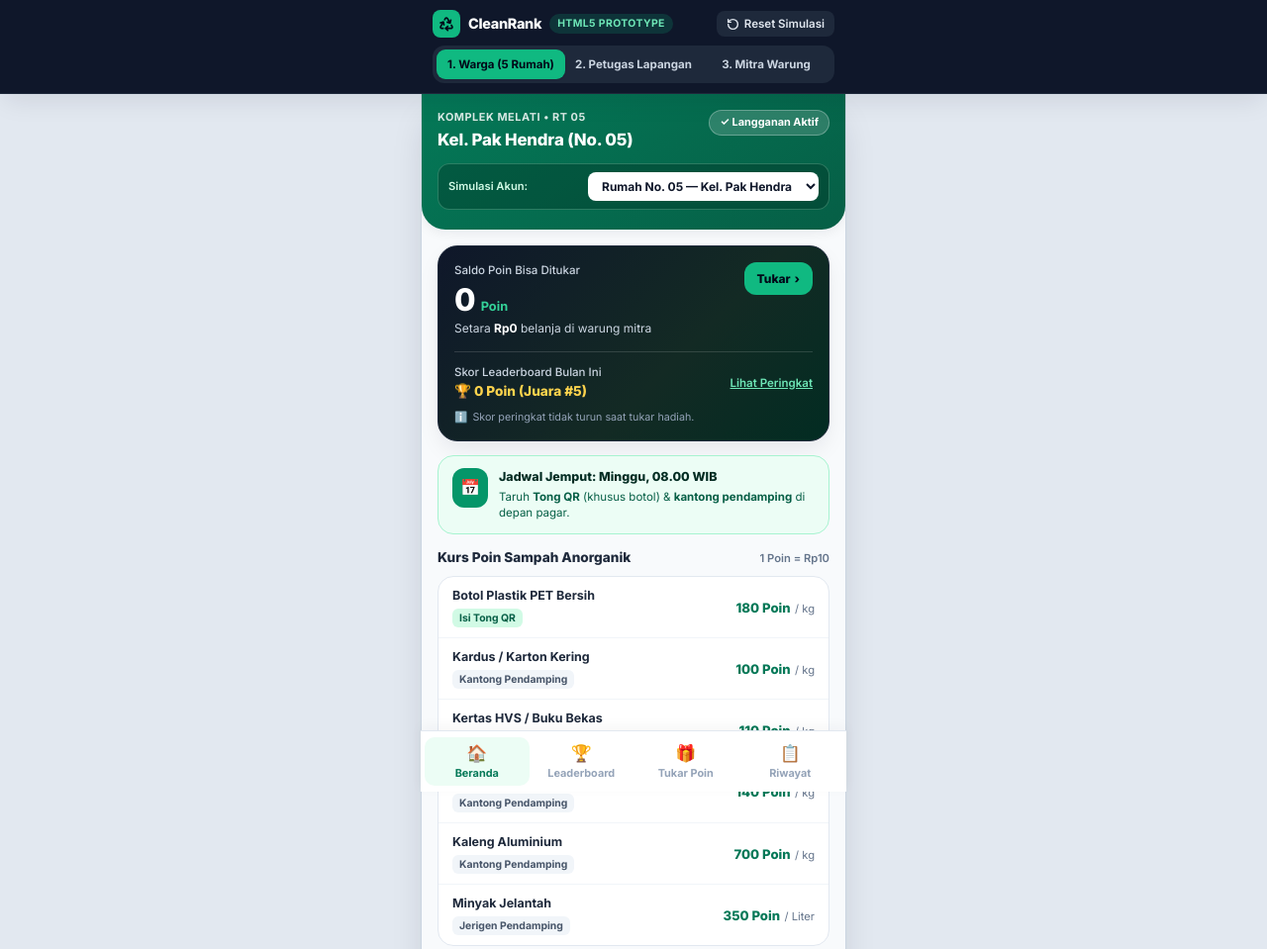
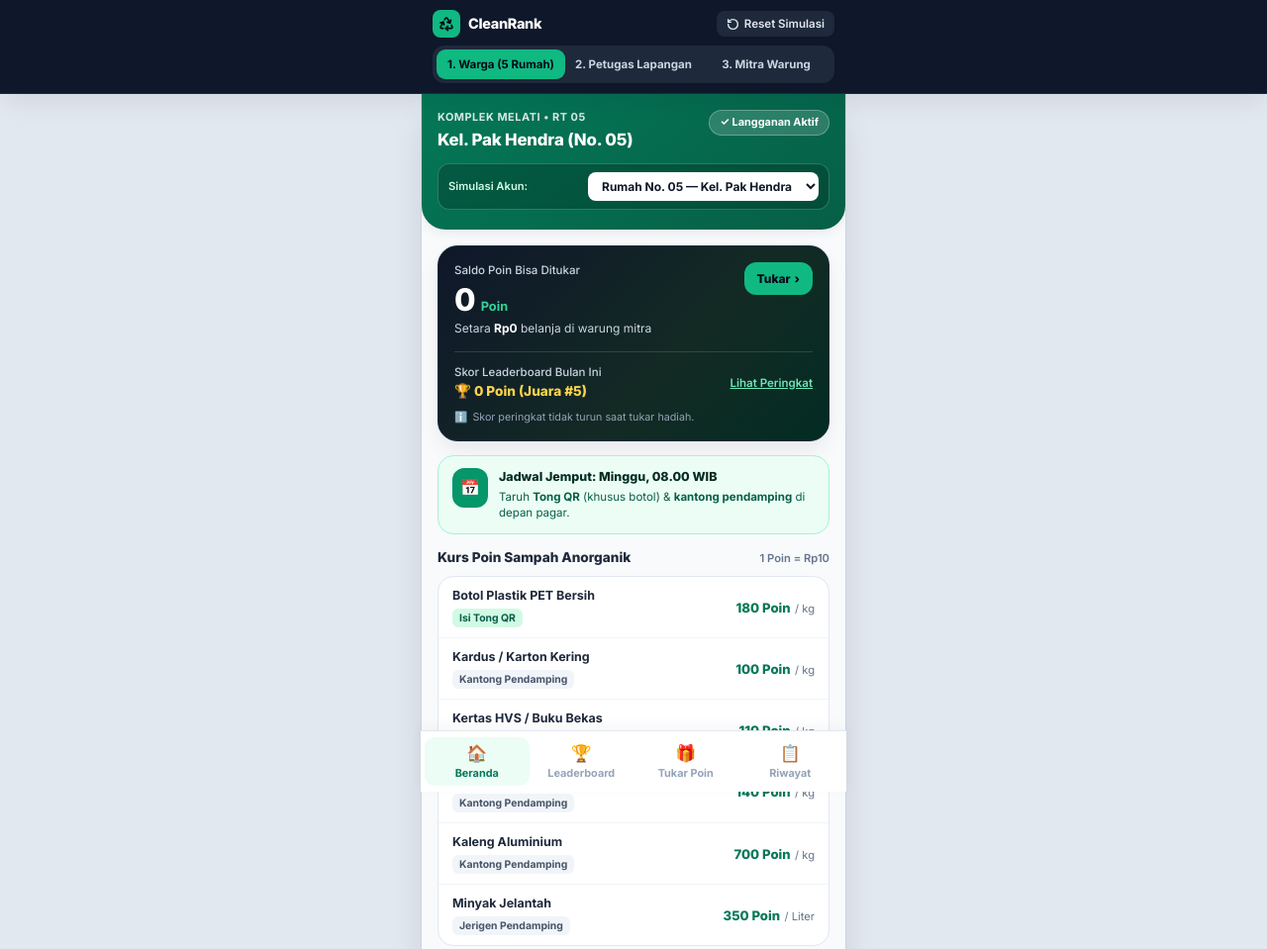
Before and after one commit to Vexnyyy/CleanRank, a plain HTML site: page index.html in a window 1280 px wide. Shown: the top 959 px of the page at 99% size. Drawn offline with Linux system fonts and the light colour scheme.

Commit message:
Update index.html

```diff
--- a/index.html
+++ b/index.html
@@ -28,7 +28,6 @@
             </svg>
           </div>
           <span class="brand-title">CleanRank</span>
-          <span class="brand-badge">HTML5 Prototype</span>
         </div>
         <button type="button" class="btn-reset" onclick="resetSimulation()" title="Kembalikan data ke kondisi awal">
           <svg width="13" height="13" viewBox="0 0 24 24" fill="none" stroke="currentColor" stroke-width="2.5" stroke-linecap="round" stroke-linejoin="round">
```
